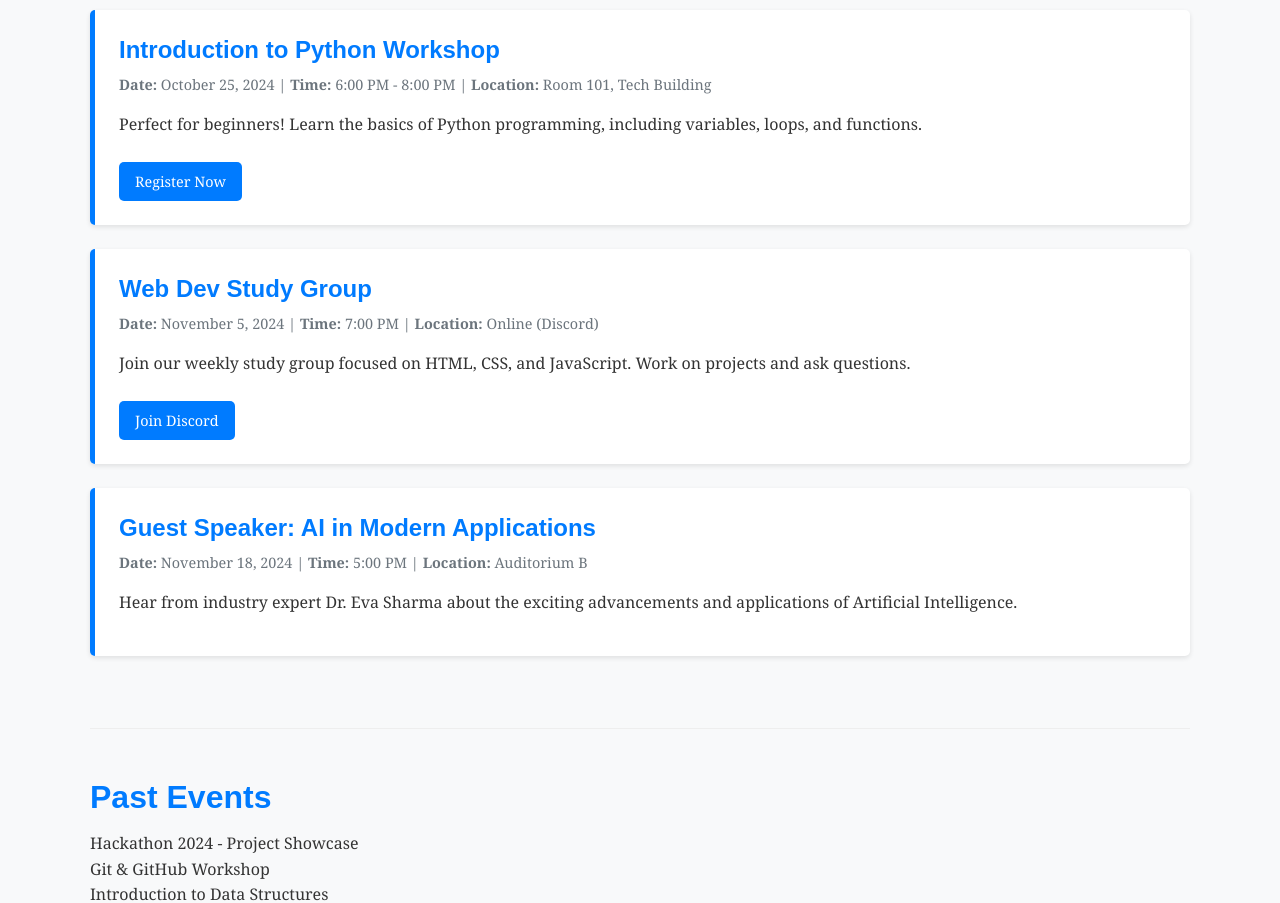
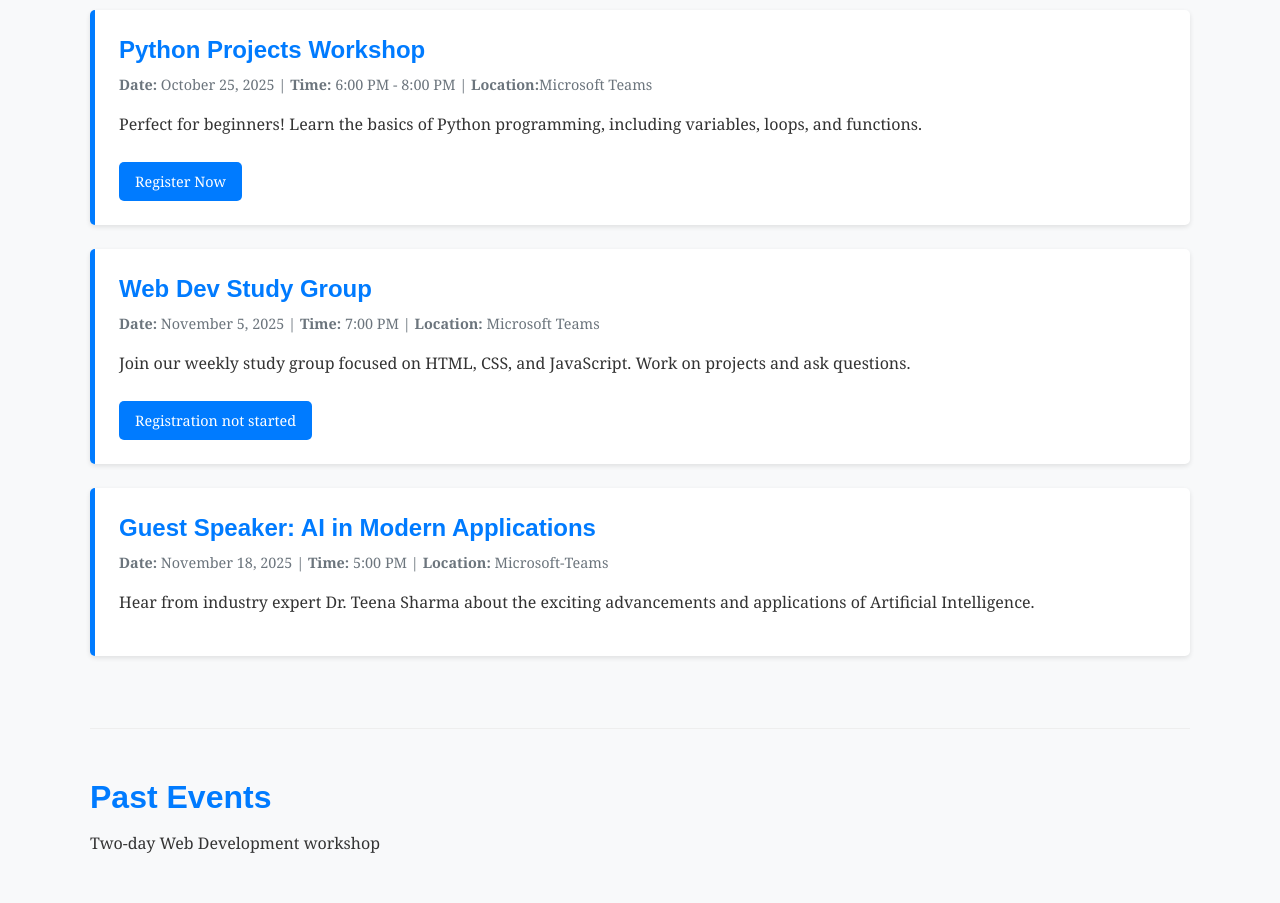
Before and after one commit to Vyom-Agrawal/iitgcodingclubproject, a plain HTML site: page events.html in a window 1280 px wide. Shown: the part 334-1237 px from the top of the page. Drawn offline with Linux system fonts and the light colour scheme.

Commit message:
changed the text

```diff
--- a/events.html
+++ b/events.html
@@ -35,23 +35,23 @@
             <h2>Upcoming Events</h2>
 
             <article class="event-item">
-                <h3>Introduction to Python Workshop</h3>
-                <p class="event-meta"><strong>Date:</strong> October 25, 2024 | <strong>Time:</strong> 6:00 PM - 8:00 PM | <strong>Location:</strong> Room 101, Tech Building</p>
+                <h3>Python Projects Workshop</h3>
+                <p class="event-meta"><strong>Date:</strong> October 25, 2025 | <strong>Time:</strong> 6:00 PM - 8:00 PM | <strong>Location:</strong>Microsoft Teams</p>
                 <p>Perfect for beginners! Learn the basics of Python programming, including variables, loops, and functions.</p>
-                <a href="#" class="cta-button-small">Register Now</a> <!-- Link to registration form or details -->
+                <a href="#" class="cta-button-small">Register Now</a>
             </article>
 
             <article class="event-item">
                 <h3>Web Dev Study Group</h3>
-                <p class="event-meta"><strong>Date:</strong> November 5, 2024 | <strong>Time:</strong> 7:00 PM | <strong>Location:</strong> Online (Discord)</p>
+                <p class="event-meta"><strong>Date:</strong> November 5, 2025 | <strong>Time:</strong> 7:00 PM | <strong>Location:</strong> Microsoft Teams</p>
                 <p>Join our weekly study group focused on HTML, CSS, and JavaScript. Work on projects and ask questions.</p>
-                 <a href="#" class="cta-button-small">Join Discord</a>
+                 <a href="#" class="cta-button-small">Registration not started</a>
             </article>
 
              <article class="event-item">
                 <h3>Guest Speaker: AI in Modern Applications</h3>
-                <p class="event-meta"><strong>Date:</strong> November 18, 2024 | <strong>Time:</strong> 5:00 PM | <strong>Location:</strong> Auditorium B</p>
-                <p>Hear from industry expert Dr. Eva Sharma about the exciting advancements and applications of Artificial Intelligence.</p>
+                <p class="event-meta"><strong>Date:</strong> November 18, 2025 | <strong>Time:</strong> 5:00 PM | <strong>Location:</strong> Microsoft-Teams</p>
+                <p>Hear from industry expert Dr. Teena Sharma about the exciting advancements and applications of Artificial Intelligence.</p>
                  <!-- No button needed if it's just an announcement -->
             </article>
 
@@ -60,9 +60,7 @@
          <section id="past-events" class="container content-section">
             <h2>Past Events</h2>
             <ul>
-                <li>Hackathon 2024 - Project Showcase</li>
-                <li>Git & GitHub Workshop</li>
-                <li>Introduction to Data Structures</li>
+                <li>Two-day Web Development workshop</li>
             </ul>
             <!-- You could expand this with more details similar to upcoming events -->
         </section>
@@ -71,7 +69,7 @@
 
     <footer class="site-footer">
         <div class="container">
-            <p>© 2024 Coding Club. All rights reserved.</p><br>
+            <p>© 2025 IITG Coding Club. All rights reserved.</p><br>
             <p>Made with ❤️ by Vyom Agrawal: <a href="https://www.linkedin.com/in/vyom-agrawal" target="_blank" style="text-decoration: none;">LinkedIn</a></p>
         </div>
     </footer>
--- a/script.js
+++ b/script.js
@@ -30,7 +30,7 @@ document.addEventListener('DOMContentLoaded', function() {
 
     // Optional: Add smooth scrolling for internal links (if any)
     // Example: (Uncomment if you have internal #links you want to scroll smoothly)
-    /*
+
     document.querySelectorAll('a[href^="#"]').forEach(anchor => {
         anchor.addEventListener('click', function (e) {
             const hrefAttribute = this.getAttribute('href');
@@ -52,6 +52,6 @@ document.addEventListener('DOMContentLoaded', function() {
             }
         });
     });
-    */
+
 
 }); // End of DOMContentLoaded
--- a/style.css
+++ b/style.css
@@ -396,8 +396,7 @@ img {
     }
 
     .profile-grid {
-        /* Stack profiles on smaller screens if needed, though auto-fit often handles it */
-        /* grid-template-columns: 1fr; */
+        grid-template-columns: 1fr;
     }
 }
 
```
Also changed, not shown: index.html (+2 -2 lines), members.html (+4 -6 lines), resources.html (+1 -1 lines).
